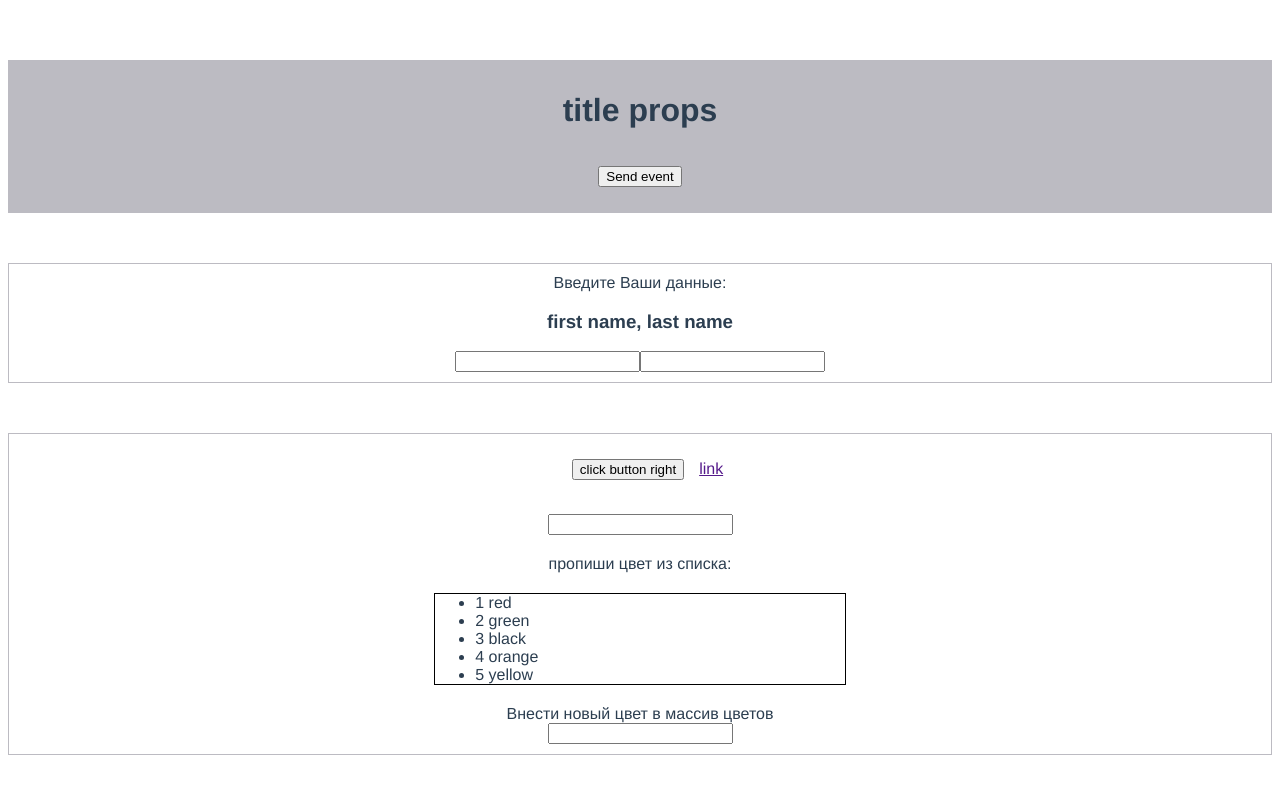
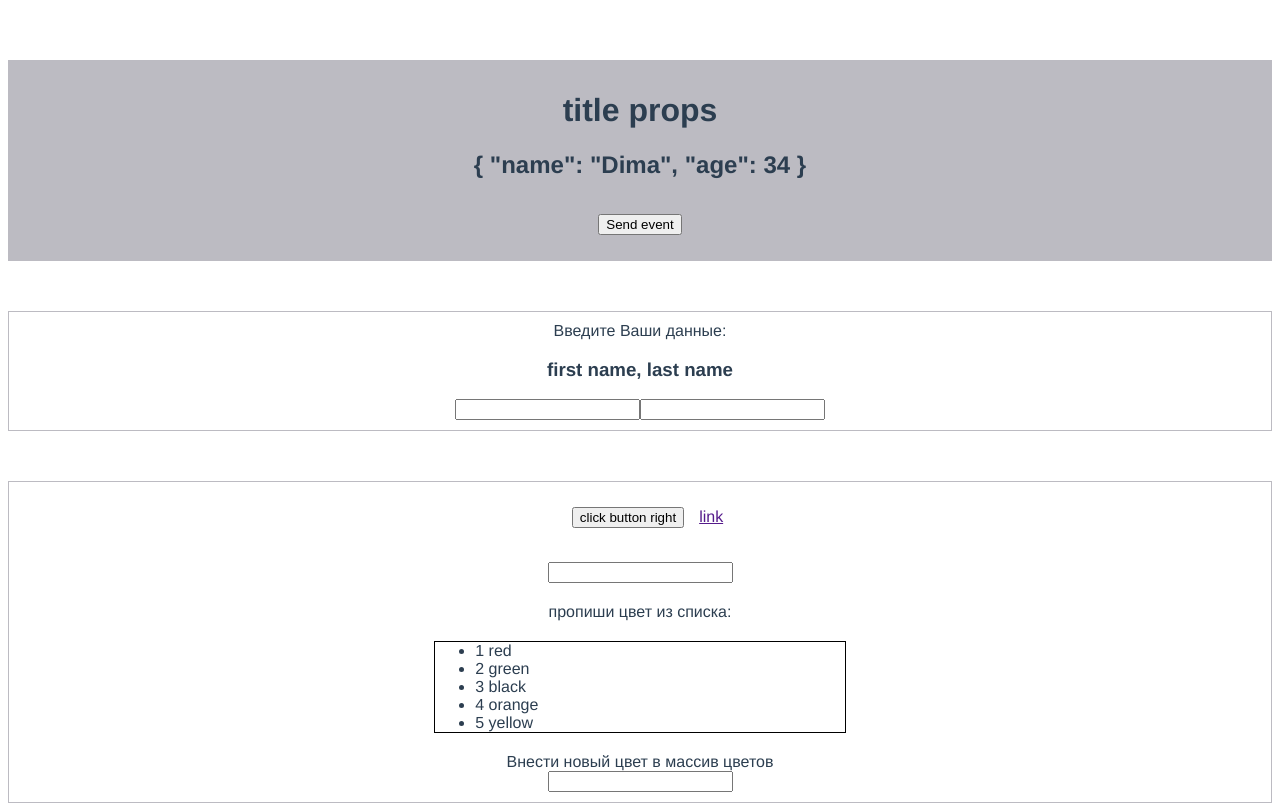
Before and after one commit to dima-kulikov/Vue-CLI, a Vue app in the folder myapp/: page / in a window 1280 px wide. Shown: the top 804 px of the page. Built offline with nearby package versions, Linux system fonts and the light colour scheme.

Commit message:
08.01.2022
08.01.2022

```diff
--- a/myapp/src/App.vue
+++ b/myapp/src/App.vue
@@ -1,7 +1,8 @@
 <template>
   <div id="app">
 
-    <lesson-eleven :title="title" @onChangeCounter="onChangeCounterInComponent" />
+    <lesson-eleven :user-object="user"
+     :titleA="titleA" @onChangeCounter="onChangeCounterInComponent"/>
     <lesson-ten></lesson-ten>
  <div class="info-block">
     <button @click.right="onClick('fun value', $event)"> click button right</button>
@@ -32,7 +33,11 @@ export default {
   data: () => ({
     text: '',
     colors: ['red', 'green', 'black', 'orange', 'yellow'],
-    title: ' title props',
+    titleA: ' title props',
+    user: {
+      name: 'Dima',
+      age: 34,
+    },
   }),
   components: {
     HelloWorld,
--- a/myapp/src/components/LessonEleven.vue
+++ b/myapp/src/components/LessonEleven.vue
@@ -1,6 +1,7 @@
 <template>
   <div class="info-block active-lesson">
-    <h1>{{title}}</h1>
+    <h1>{{titleA}}</h1>
+    <h2>{{userObject}}</h2>
      <button @click="onClick"> Send event</button>
     </div>
 </template>
@@ -9,7 +10,19 @@
 export default {
   name: 'LessonEleven',
   props: {
-    title: [String, Number],
+    titleA: {
+      type: String,
+      default: 'not vorck',
+      // required: true,
+    },
+    userObject: {
+      type: Object,
+      // default: true,
+      validator(value) {
+        console.log(value);
+        return value.name;
+      },
+    },
   },
   data: () => ({
     counter: 0,
```
Also changed, not shown: 2 other files (tests, documents, lock files or other folders).
